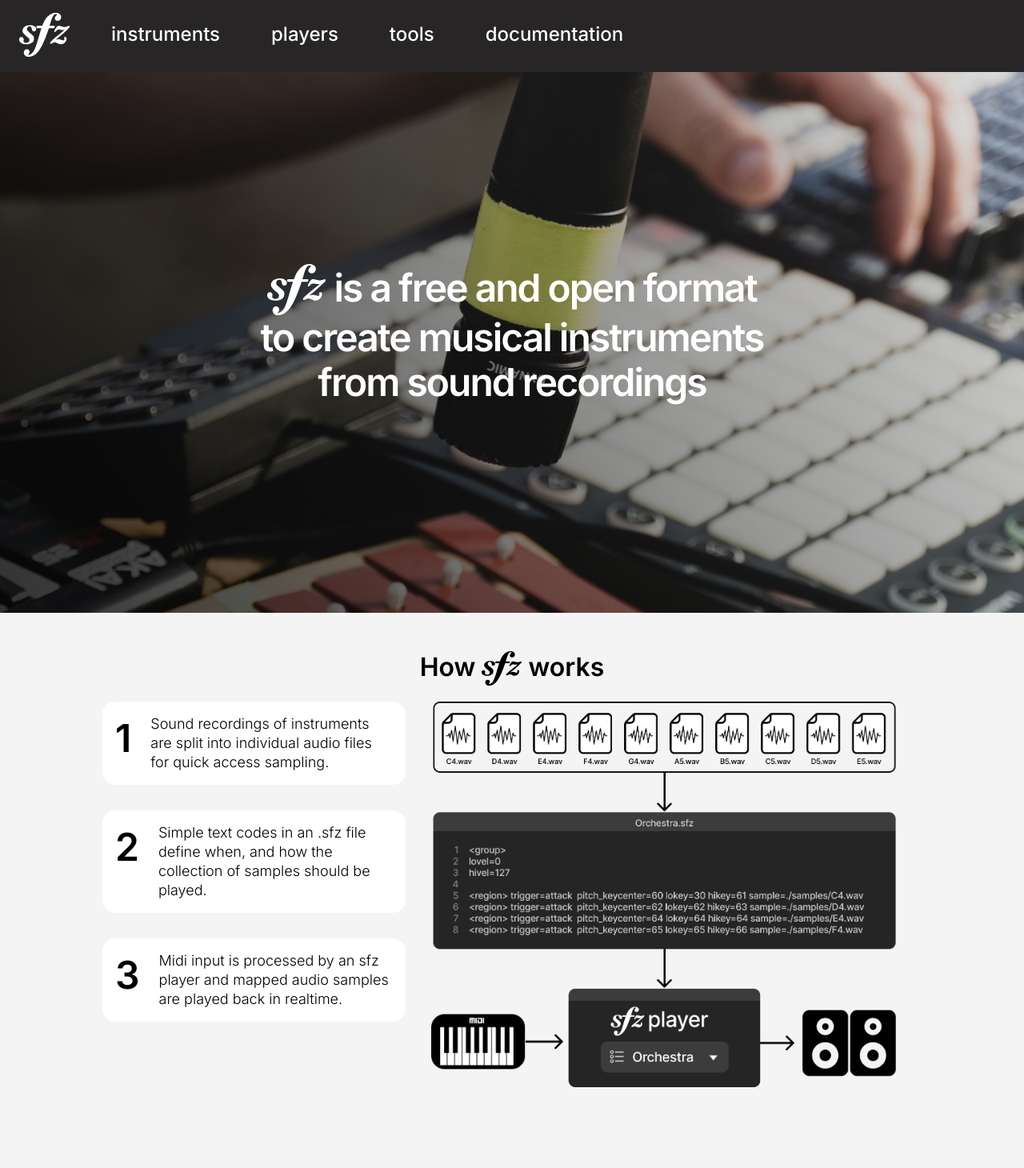
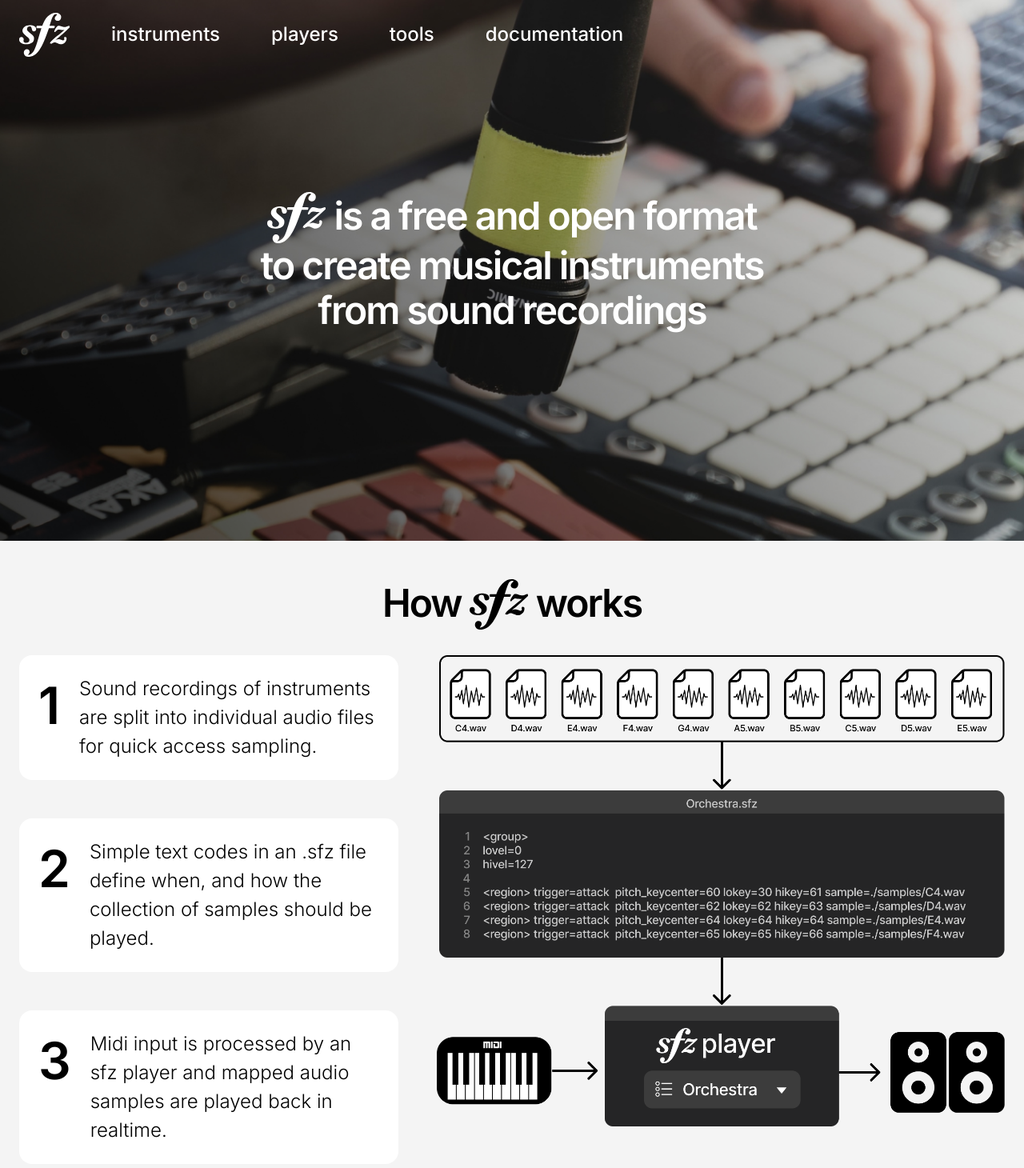
Before and after one commit to kmturley/sfz-website, a Next.js app: page / in a window 1280 px wide. Shown: the top 1460 px of the page at 80% size. Before the commit the page ends 1411 px from the top, so only its background shows below. Built offline with nearby package versions, Linux system fonts and the light colour scheme.

Commit message:
How it works styling

```diff
--- a/components/how-it-works.tsx
+++ b/components/how-it-works.tsx
@@ -4,12 +4,12 @@ import { GetBasePath } from '../lib/path';
 const HowItWorks = () => (
   <section className={styles.section}>
     <div className={styles.container}>
-      <h3>How <img
+      <h2 className={styles.title}>How <img
         className={styles.logo}
         src={`${GetBasePath()}/images/sfz-logo.svg`}
         alt="sfz"
         loading="lazy"
-        /> works</h3>
+        /> works</h2>
       <div className={styles.table}>
         <div className={styles.column}>
           <div className={styles.panel}>
--- a/components/layout.tsx
+++ b/components/layout.tsx
@@ -2,6 +2,7 @@ import Head from 'next/head';
 import Navigation from './navigation';
 import styles from '../styles/components/layout.module.css';
 import { GetBasePath } from '../lib/path';
+import { useEffect, useState } from 'react';
 
 export const siteTitle = 'sfz';
 export const siteDesc = 'A free and open format to create musical instruments from sound recordings';
@@ -10,8 +11,24 @@ type LayoutProps = {
   children: React.ReactNode;
 };
 
-const Layout = ({ children }: LayoutProps) => (
-  <div className={styles.container}>
+const Layout = ({ children }: LayoutProps) => {
+  const [bgTransparent, setBgTransparent] = useState(false);
+
+  const updateNav = () => {
+    if (window.innerWidth > 832 && window.scrollY < 585) {
+      setBgTransparent(true);
+    } else {
+      setBgTransparent(false);
+    }
+  }
+
+  useEffect(() => {
+    updateNav();
+    window.addEventListener('scroll', updateNav);
+    window.addEventListener('resize', updateNav);
+  })
+
+  return (<div className={styles.container}>
     <Head>
       <title>{siteTitle}</title>
       <meta name="description" content={siteDesc} />
@@ -27,7 +44,7 @@ const Layout = ({ children }: LayoutProps) => (
       <link rel="icon" type="image/png" sizes="16x16" href={`${GetBasePath()}/icons/favicon-16x16.png`} />
       <link rel="manifest" href={`${GetBasePath()}/icons/site.webmanifest`}></link>
     </Head>
-    <header className={styles.header}>
+    <header className={`${styles.header} ${bgTransparent ? 'bg-transparent' : ''}`}>
       <div className={styles.headerInner}>
         <a href={`${GetBasePath()}/`} className={styles.headerLink}>
           <img
@@ -42,6 +59,7 @@ const Layout = ({ children }: LayoutProps) => (
     </header>
     <main>{children}</main>
   </div>
-);
+  )
+}
 
 export default Layout;
--- a/styles/components/banner.module.css
+++ b/styles/components/banner.module.css
@@ -1,5 +1,5 @@
 .section {
-  background-color: #272525;
+  background-color: #000;
   background-position: center;
   background-size: cover;
   padding: 1.5rem;
--- a/styles/components/how-it-works.module.css
+++ b/styles/components/how-it-works.module.css
@@ -8,14 +8,20 @@
 
 .container {
   margin: 0 auto;
-  max-width: 64rem;
+  max-width: 90rem;
   text-align: center;
+}
+
+.title {
+  font-size: 3rem;
+  letter-spacing: -2px;
+  margin-bottom: 2rem;
 }
 
 .logo {
   filter: invert(100%);
   vertical-align: text-top;
-  width: 50px;
+  width: 73px;
 }
 
 .diagram {
@@ -26,26 +32,31 @@
   background-color: #fff;
   border-radius: 1rem;
   display: flex;
-  margin-bottom: 2rem;
-  padding: 1rem;
+  margin-bottom: 3rem;
+  padding: 1.5rem;
   text-align: left;
 }
 
 .number {
-  font-size: 3rem;
+  font-size: 4rem;
   font-weight: 600;
   margin-right: 1.5rem;
 }
 
 .description {
+  font-size: 1.5rem;
   margin-bottom: 0;
 }
 
-@media (min-width: 48rem) {
+@media (min-width: 60rem) {
   .table {
     display: flex;
   }
-  .column {
-    margin-right: 2rem;
+  .column:first-child {
+    flex-basis: 40%;
+    margin-right: 3rem;
+  }
+  .column:last-child {
+    flex-basis: 60%;
   }
 }
--- a/styles/components/layout.module.css
+++ b/styles/components/layout.module.css
@@ -3,13 +3,14 @@
   min-height: 90px;
   position: fixed;
   top: 0;
+  transition: background-color .25s ease-out;
   width: 100%;
   z-index: 2;
 }
 
 .headerInner {
   margin: 0 auto;
-  max-width: 1280px;
+  max-width: 90rem;
 }
 
 .headerLink {
--- a/styles/components/navigation.module.css
+++ b/styles/components/navigation.module.css
@@ -99,7 +99,7 @@
   top: 0;
 }
 
-@media (min-width: 48rem) {
+@media (min-width: 52rem) {
   .navItem {
     margin-right: .5rem;
   }
--- a/styles/globals.css
+++ b/styles/globals.css
@@ -10,7 +10,6 @@ body {
   font-family: 'Inter', sans-serif;
   font-weight: 300;
   margin: 0;
-  padding-top: 90px;
 }
 
 h1,
@@ -34,7 +33,7 @@ p {
 p {
   font-size: 18px;
   font-weight: 300;
-  line-height: 1.5rem;
+  line-height: 1.5em;
 }
 
 h1 {
@@ -67,3 +66,7 @@ h4 {
     font-size: 24px;
   }
 }
+
+.bg-transparent {
+  background-color: transparent !important;
+}
```
